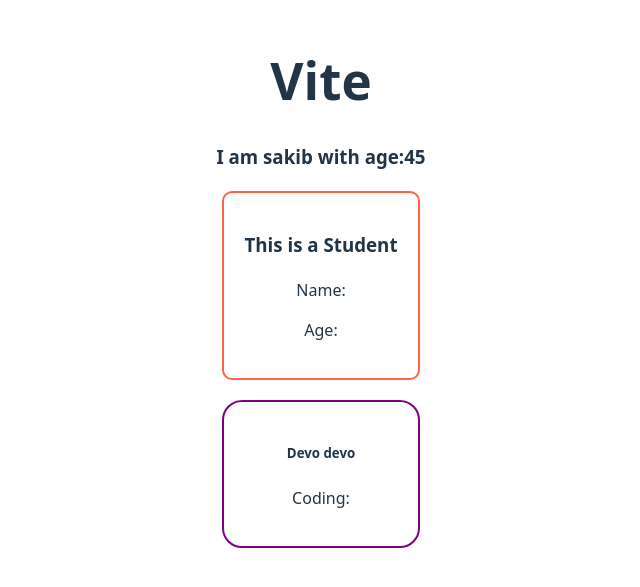
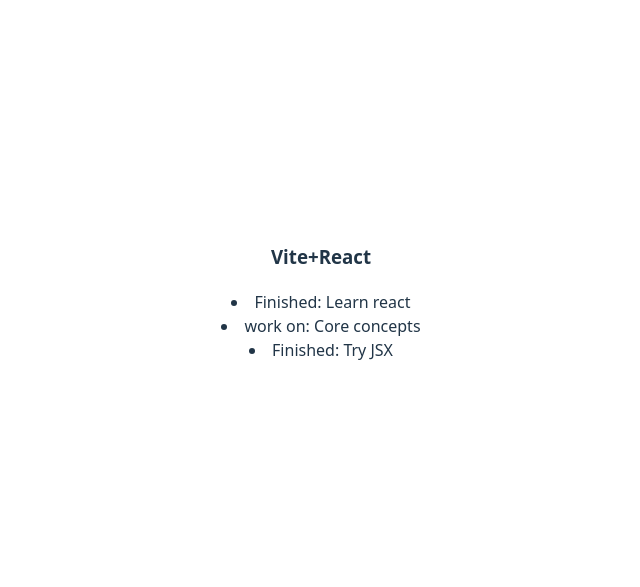
Before and after one commit to Samia123-source/reactfirstproject, a React (Vite) app: page / in a window 1280 px wide. Shown: the part 107-694 px from the top of the page, without its empty margins (319-959 px from the left). Built offline with nearby package versions, Linux system fonts and the light colour scheme.

Commit message:
git working properly

```diff
--- a/src/App.jsx
+++ b/src/App.jsx
@@ -2,18 +2,36 @@
 import reactLogo from './assets/react.svg'
 import viteLogo from '/vite.svg'
 import './App.css'
+import Todo from './Todo'
+
 
 function App() {
 
   return (
     <>
 
-      <h1>Vite</h1>
+      <h3>Vite+React</h3>
+      <Todo
+       task = 'Learn react' isDone={true}></Todo>
+      <Todo
+      task = 'Core concepts' isDone={false}></Todo>
+      <Todo
+      task = 'Try JSX' isDone={true}></Todo>
+      {/* <Device name= "Laptop" price="55"></Device>
+      <Device name= "Mobile" price="17"></Device>
+      <Device name= "Watch" price="3"></Device>
        <Person></Person>
+       <Student grade="7" score= "99"></Student>
+       <Student grade= {12} score= "85"></Student>
        <Student></Student>
-       <Developer></Developer>
+       <Developer></Developer> */}
     </>
   )
+}
+
+function Device(props) {
+  // console.log (props)
+  return <h2>This Device:{props.name} price:{props.price}</h2>
 }
 
 function Person() {
@@ -22,12 +40,15 @@
   const person = {name: "sakib", age: 12}
   return <h3>I am {person.name} with age:{age+money}</h3>
 }
-function Student() {
+const {grade, score} = {grade:"7", score: "99"}
+function Student({grade=1, score=0}) {
+  console.log(grade, score);
+
   return (
      <div className= "student">
     <h3>This is a Student</h3>
-    <p>Name:</p>
-    <p>Age:</p>
+    <p>Class: {grade}</p>
+    <p>score: {score}</p>
   </div>
   )
 
--- /dev/null
+++ b/src/Todo.jsx
@@ -0,0 +1,28 @@
+// export default function Todo({task, isDone}) {
+
+//     return (
+//         <li>Task:{task}</li>
+//     )
+// }
+// Conditional Rendering option:1
+// export default function Todo({task, isDone}) {
+
+//     if(isDone == true){
+//         return<li>Finished: {task}</li>
+
+//     }
+//     else{
+//         return <li>Work on: {task}</li>
+//     }
+// }
+// Conditional Rendering option:2
+export default function Todo({task, isDone}) {
+
+    if(isDone == true){
+
+        return<li>Finished: {task}</li>
+
+    }
+    return <li>work on: {task}</li>
+
+    }
```
